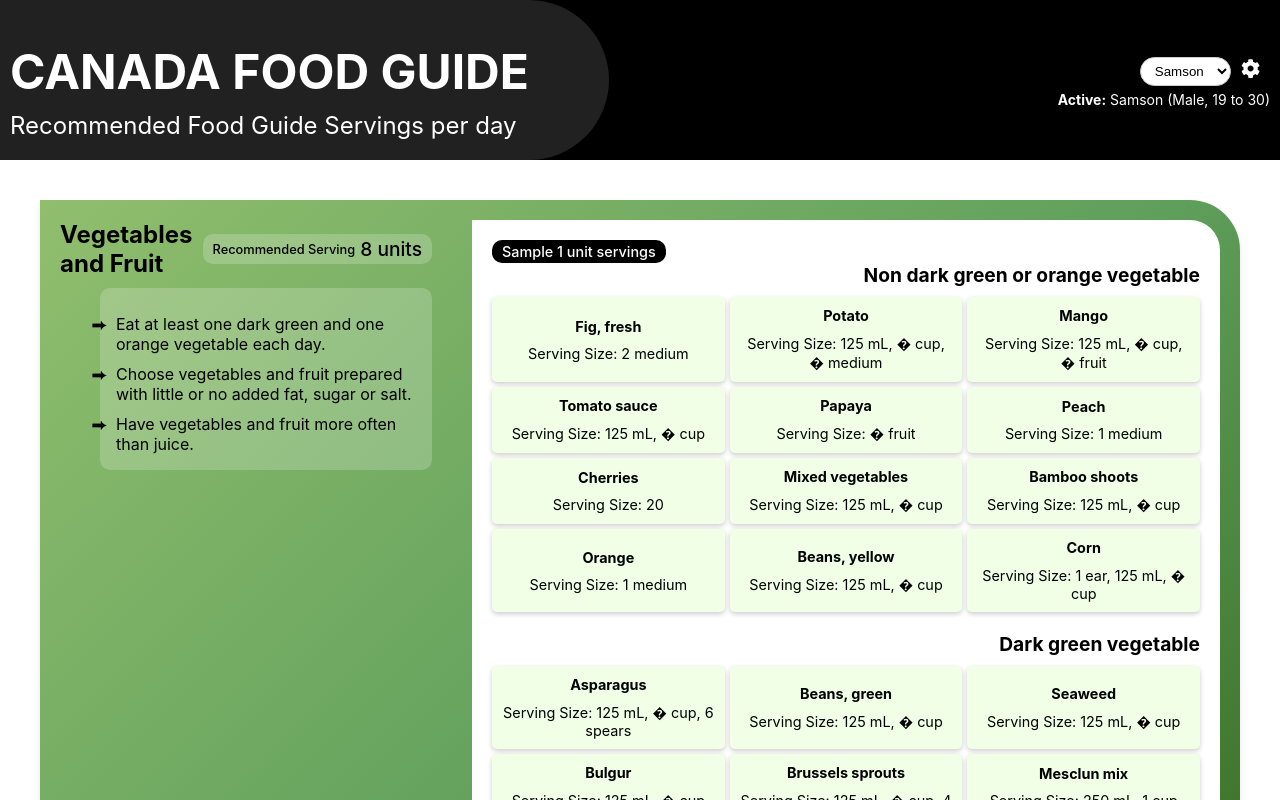
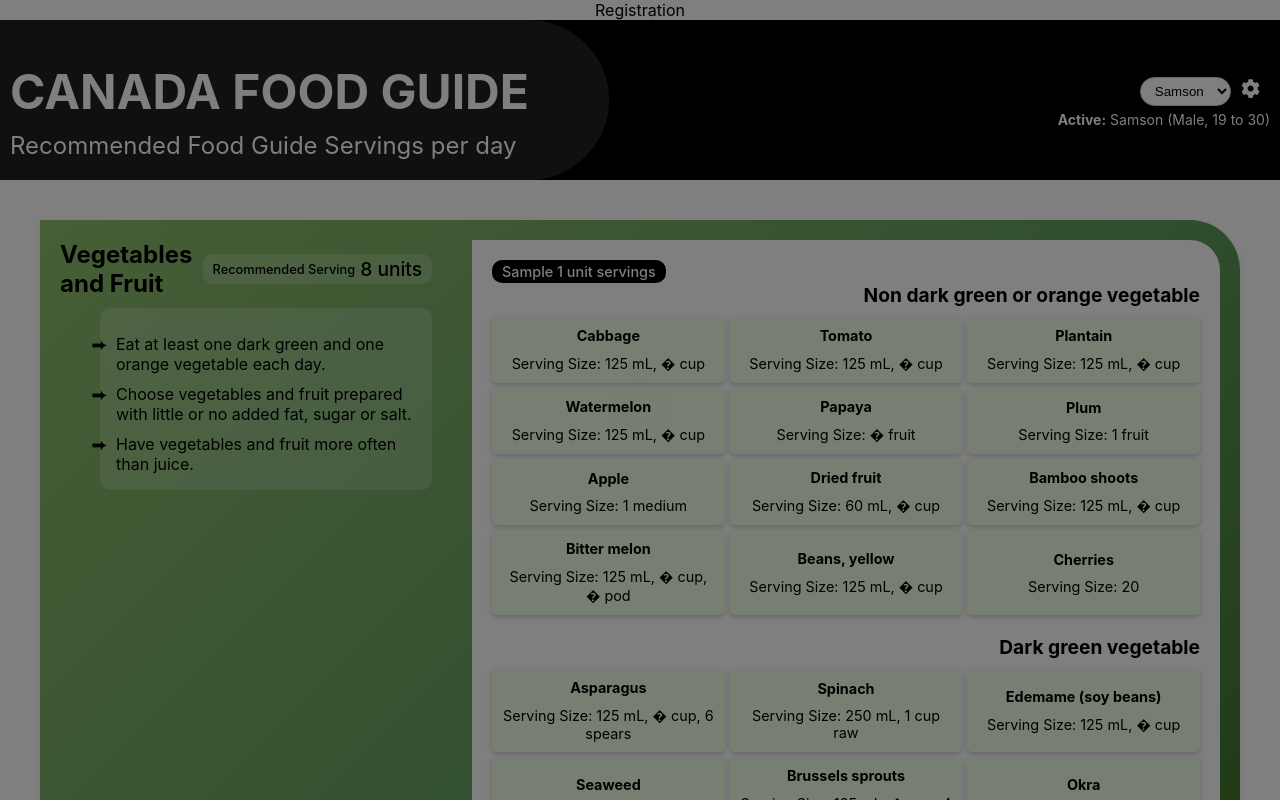
Before and after one commit to samsonmaconi/canada-food-guide, a React app: page / in a window 1280 px wide. Both pictures are taken after a click on the button "Update Family Profile". Shown: the top 800 px of the page. Built offline with nearby package versions, Linux system fonts and the light colour scheme.

Commit message:
registration wip

```diff
--- a/src/App.tsx
+++ b/src/App.tsx
@@ -1,10 +1,12 @@
 import React from 'react';
 import './App.css';
+import { Registration } from './components';
 import DailyFoodGuide from './pages/DailyFoodGuide/DailyFoodGuide';
 
 function App() {
   return (
     <div className="App">
+      <Registration></Registration>
       <DailyFoodGuide />
     </div>
   );
--- a/src/components/Registration/Registration.tsx
+++ b/src/components/Registration/Registration.tsx
@@ -1,5 +1,4 @@
 import React from 'react'
-import PropTypes from 'prop-types'
 
 const Registration = () => {
   return (
@@ -7,6 +6,4 @@ const Registration = () => {
   )
 }
 
-Registration.propTypes = {}
-
 export default Registration
--- a/src/components/UserMenu/UserMenu.tsx
+++ b/src/components/UserMenu/UserMenu.tsx
@@ -6,6 +6,7 @@ import { Person } from '../../api';
 import { STRING_CONSTANTS } from '../Strings.const';
 import { useAppDispatch, useAppSelector } from '../../redux/hooks';
 import { updateActiveMemberIndex } from '../../redux/slices/familyMembersSlice';
+import { closeDialog, openDialog } from '../../redux/slices/registrationDialogSlice';
 
 const UserInfo = (props: { name: any; ageGroup: any; sex: any; }) => {
   const { name, ageGroup, sex } = props;
@@ -18,7 +19,8 @@ const UserInfo = (props: { name: any; ageGroup: any; sex: any; }) => {
 
 const UserMenu = (props: { familyMembers: Person[] }) => {
   const { familyMembers } = props;
-  const familyMembersData = useAppSelector(state => state.familyMembers)
+  const familyMembersData = useAppSelector(state => state.familyMembers);
+  const isRegistrationDialogOpen = useAppSelector(state => state.registrationDialog.open);
   const { allMembers, activeMemberIndex } = familyMembersData;
   const dispatch = useAppDispatch();
   const { name, ageRange, sex } = allMembers[activeMemberIndex];
@@ -44,7 +46,7 @@ const UserMenu = (props: { familyMembers: Person[] }) => {
             ))}
           </select>
         </div>
-        <button title={STRING_CONSTANTS.UpdateFamilyProfile} className="user-menu-settings-button"><FaCog /></button>
+        <button onClick={(e) => dispatch(isRegistrationDialogOpen ? closeDialog() : openDialog())} title={STRING_CONSTANTS.UpdateFamilyProfile} className="user-menu-settings-button"><FaCog /></button>
       </div>
       <UserInfo name={name} ageGroup={ageRange} sex={sex} />
     </div>
--- a/src/pages/DailyFoodGuide/DailyFoodGuide.tsx
+++ b/src/pages/DailyFoodGuide/DailyFoodGuide.tsx
@@ -3,12 +3,16 @@ import './DailyFoodGuide.scss';
 import { useApi } from '../../api';
 import { FoodGroupCard, Header } from '../../components'
 import { STRING_CONSTANTS } from '../../components/Strings.const';
-import { useAppSelector } from '../../redux/hooks';
+import { useAppDispatch, useAppSelector } from '../../redux/hooks';
+import Dialog from '@mui/material/Dialog';
+import { closeDialog } from '../../redux/slices/registrationDialogSlice';
 
 const DailyFoodGuide = () => {
   const { data: foodGuideData, isLoading, error } = useApi();
-  const familyMembersData = useAppSelector(state => state.familyMembers)
+  const familyMembersData = useAppSelector(state => state.familyMembers);
+  const isRegistrationDialogOpen = useAppSelector(state => state.registrationDialog.open);
   const { activeMemberIndex, allMembers } = familyMembersData;
+  const dispatch = useAppDispatch();
   const areThereFamilyMembers = allMembers.length > 0;
   const isServiceAvailable = !error && foodGuideData;
 
@@ -16,6 +20,7 @@ const DailyFoodGuide = () => {
   return (
     <div className="daily-food-guide">
       <Header familyMembers={allMembers} />
+      <Dialog disableEscapeKeyDown open={isRegistrationDialogOpen} onClose={() => {dispatch(closeDialog())}}></Dialog>
       {isLoading && STRING_CONSTANTS.Loading}
       {!isLoading &&
         <div className="food-group-cards">
```
Also changed, not shown: 1 other file (tests, documents, lock files or other folders).
